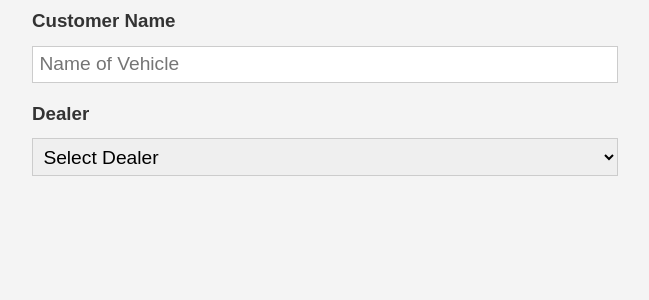
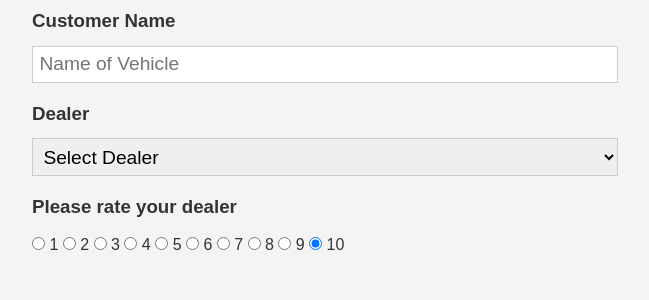
Before and after one commit to mfsiat/PyFeed, a Python web app: template templates/index.html in a window 1280 px wide. Shown: the part 199-499 px from the top of the page, without its empty margins (315-964 px from the left). Run offline with Jinja, Linux system fonts and the light colour scheme; the template is opened without the code that fills it, so the values that code supplies are empty.

Commit message:
added ratings

```diff
--- a/templates/index.html
+++ b/templates/index.html
@@ -26,6 +26,19 @@
                     <option value="Shauna Gifford">Shauna Gifford</option>
                 </select>
             </div>
+            <div class="form-group">
+                <h3>Please rate your dealer</h3>
+                <input type="radio" name="rating" value="1" /> 1
+                <input type="radio" name="rating" value="2" /> 2
+                <input type="radio" name="rating" value="3" /> 3
+                <input type="radio" name="rating" value="4" /> 4
+                <input type="radio" name="rating" value="5" /> 5
+                <input type="radio" name="rating" value="6" /> 6
+                <input type="radio" name="rating" value="7" /> 7
+                <input type="radio" name="rating" value="8" /> 8
+                <input type="radio" name="rating" value="9" /> 9
+                <input type="radio" name="rating" value="10" checked /> 10
+            </div>
         </form>
     </div>
 </body>
```
